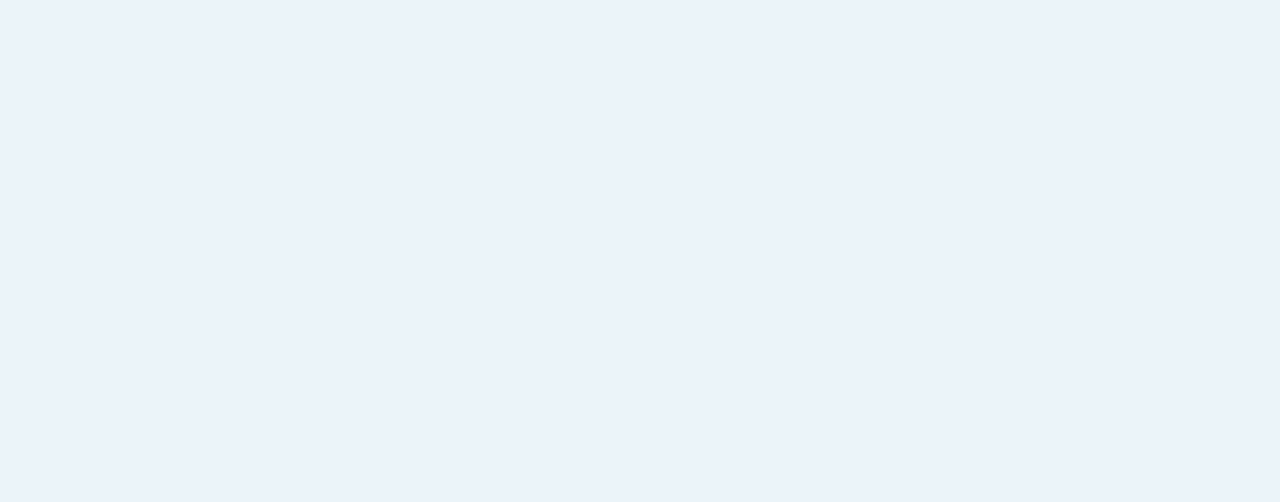
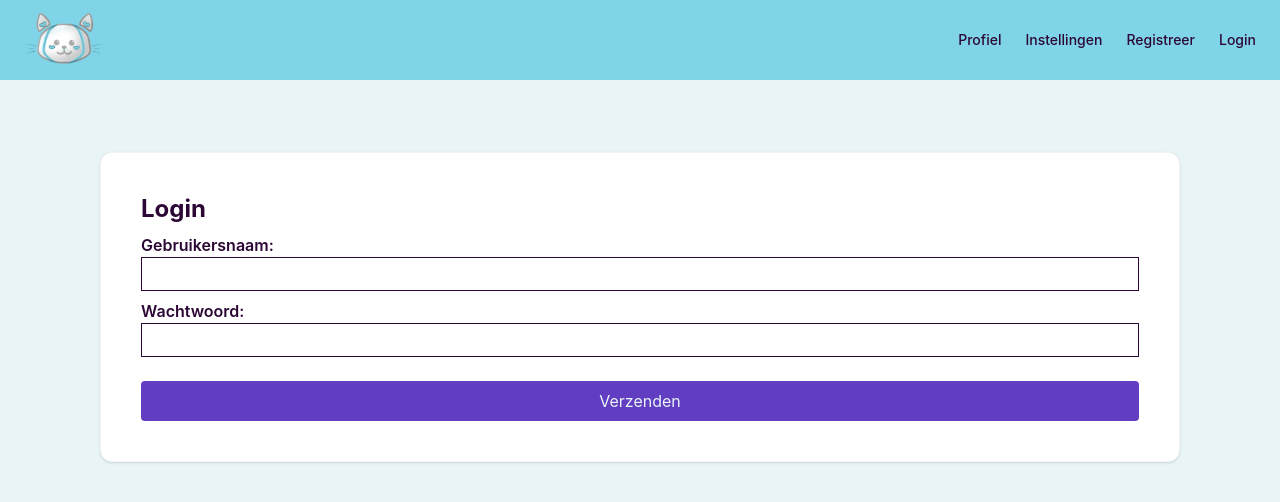
Before and after one commit to SukunaRaven/merai, a React (Vite) app: page /login in a window 1280 px wide. Shown: the top 502 px of the page. Built offline with nearby package versions, Linux system fonts and the light colour scheme; a web font is replaced by a local one.

Commit message:
Create account works, login doesn't work yet, it goes through ifelse and shows my alert from else

```diff
--- a/src/components/layout/Nav.jsx
+++ b/src/components/layout/Nav.jsx
@@ -14,12 +14,12 @@ function Nav() {
                     <div className="hidden md:flex items-center gap-6">
                         <Link to="/profile"
                               className="text-black-blue text-sm font-medium hover:text-white-blue transition-colors">Profiel</Link>
+                        <Link to="/settings"
+                              className="text-black-blue text-sm font-medium hover:text-white-blue transition-colors">Instellingen</Link>
+                        <Link to="/create"
+                              className="text-black-blue text-sm font-medium hover:text-white-blue transition-colors">Registreer</Link>
                         <Link to="/login"
                               className="text-black-blue text-sm font-medium hover:text-white-blue transition-colors">Login</Link>
-                        <Link to="/create"
-                              className="text-black-blue text-sm font-medium hover:text-white-blue transition-colors">Registreer</Link>
-                        <Link to="/settings"
-                              className="text-black-blue text-sm font-medium hover:text-white-blue transition-colors">Instellingen</Link>
                     </div>
                 </nav>
             </div>
--- a/src/pages/CreateAccountPage.jsx
+++ b/src/pages/CreateAccountPage.jsx
@@ -1,77 +1,106 @@
 import Nav from "../components/layout/Nav.jsx";
-import {Link} from "react-router";
 import {useState} from "react";
+import {useNavigate} from "react-router";
 
 function CreateAccountPage() {
-    const [showModal, setShowModal] = useState(false);
+    const [formData, setFormData] = useState({
+        username: '',
+        email: '',
+        password: ''
+    });
 
-    const handleSubmit = (e) => {
+    const navigate = useNavigate();
+
+    const handleChange = (e) => {
+        setFormData({
+            ...formData,
+            [e.target.name]: e.target.value
+        });
+    };
+
+    const handleRegister = async (e) => {
         e.preventDefault();
-        // Here you would typically handle the data submission
-        setShowModal(true);
+
+        try {
+            const response = await fetch('http://145.24.237.168:8000/users', {
+                method: 'POST',
+                headers: {
+                    'Accept': 'application/json',
+                    'Content-Type': 'application/json'
+                },
+                body: JSON.stringify(formData)
+            });
+
+            const data = await response.json();
+            if (response.ok) {
+                console.log("Account succesvol aangemaakt!", data);
+                alert("Account aangemaakt! Je kunt nu inloggen.");
+                navigate("/login");
+            } else {
+                console.log("Registratie mislukt:", data.message);
+            }
+        } catch (e) {
+            console.log("Netwerkfout:", e);
+        }
     };
 
     return (
         <div className="bg-white-blue flex flex-col gap-3 min-h-screen relative">
             <Nav/>
             <main className="py-15 px-25">
-                <form onSubmit={handleSubmit} className="flex flex-col gap-2 py-4 p-4">
+                <form onSubmit={handleRegister}
+                      className="flex flex-col gap-2 py-10 p-10 bg-white rounded-xl shadow-sm border border-gray-100">
+                    <h1 className="text-black-blue font-bold font-primary text-2xl">Maak account aan</h1>
                     <div className="flex flex-col">
-                        <label htmlFor="username" className="text-black-blue font-semibold">Username:</label>
+                        <label htmlFor="username" className="text-black-blue font-semibold">Gebruikersnaam:</label>
                         <input type="text"
                                id="username"
-                               name="username"
-                               className="border p-1"/>
+                               name="username" // Moet exact matchen met de key in formData
+                               value={formData.username}
+                               onChange={handleChange}
+                               className="border p-1"
+                               required/>
                     </div>
                     <div className="flex flex-col">
                         <label htmlFor="email" className="text-black-blue font-semibold">Email:</label>
                         <input type="text"
                                id="email"
                                name="email"
-                               className="border p-1"/>
+                               value={formData.email}
+                               onChange={handleChange}
+                               className="border p-1"
+                               required/>
                     </div>
                     <div className="flex flex-col">
                         <label htmlFor="password" className="text-black-blue font-semibold">Wachtwoord:</label>
-                        <input type="text"
+                        <input type="password"
                                id="password"
                                name="password"
-                               className="border p-1"/>
+                               value={formData.password}
+                               onChange={handleChange}
+                               className="border p-1"
+                               required/>
                     </div>
-                    <div className="flex flex-col">
-                        <label htmlFor="role" className="text-black-blue font-semibold">Rol:</label>
-                        <input type="text"
-                               id="role"
-                               name="role"
-                               className="border p-1"/>
-                    </div>
-                    <div className="flex flex-col">
-                        <label htmlFor="language" className="text-black-blue font-semibold">Taal:</label>
-                        <input type="text"
-                               id="language"
-                               name="language"
-                               className="border p-1"/>
-                    </div>
+                    {/*<div className="flex flex-col">*/}
+                    {/*    <label htmlFor="role" className="text-black-blue font-semibold">Rol:</label>*/}
+                    {/*    <input type="text"*/}
+                    {/*           id="role"*/}
+                    {/*           name="role"*/}
+                    {/*           className="border p-1"/>*/}
+                    {/*</div>*/}
+                    {/*<div className="flex flex-col">*/}
+                    {/*    <label htmlFor="language" className="text-black-blue font-semibold">Taal:</label>*/}
+                    {/*    <input type="text"*/}
+                    {/*           id="language"*/}
+                    {/*           name="language"*/}
+                    {/*           className="border p-1"/>*/}
+                    {/*</div>*/}
 
                     <button type="submit"
                             className="rounded bg-blue text-white-blue p-2 mt-4 cursor-pointer hover:bg-blue/90">Verzenden
                     </button>
                 </form>
             </main>
-
-            {showModal && (
-                <div className="fixed inset-0 bg-black/50 flex items-center justify-center z-50">
-                    <div className="bg-white p-8 rounded-lg shadow-xl max-w-md w-full text-center">
-                        <h2 className="text-2xl font-bold mb-4 text-blue">Bedankt!</h2>
-                        <p className="mb-6 text-gray-600">Je antwoorden zijn succesvol verzonden.</p>
-                        <Link
-                            to="/"
-                            className="inline-block bg-blue-light text-black-blue px-6 py-2 rounded hover:bg-primary/90 transition-colors"
-                        >
-                            Terug naar Home
-                        </Link>
-                    </div>
-                </div>
-            )}
         </div>
     );
 }
--- a/src/pages/LoginPage.jsx
+++ b/src/pages/LoginPage.jsx
@@ -1,5 +1,83 @@
+import Nav from "../components/layout/Nav.jsx";
+import {useNavigate} from "react-router";
+import {useState} from "react";
+
 function LoginPage() {
+    const [credentials, setCredentials] = useState({
+        username: '',
+        password: ''
+    });
 
+    const navigate = useNavigate();
+
+    const handleChange = (e) => {
+        setCredentials({
+            ...credentials,
+            [e.target.name]: e.target.value
+        });
+    };
+
+    const handleLogin = async (e) => {
+        e.preventDefault()
+
+        try {
+            const result = await fetch('http://145.24.237.168:8000/users', {
+                method: 'POST',
+                headers: {
+                    'Accept': 'application/json',
+                    'Content-Type': 'application/json'
+                },
+                body: JSON.stringify(credentials)
+            });
+
+            const data = await result.json();
+            if (result.ok) {
+                console.log("Login succesvol!", data);
+                alert("Welkom terug!");
+                navigate("/");
+            } else {
+                alert("Login mislukt: " + (data.message || "Onbekende fout"));
+            }
+        } catch (e) {
+            console.log("Netwerkfout:", e);
+        }
+    };
+
+    return (
+        <div className="bg-white-blue flex flex-col gap-3 min-h-screen relative">
+            <Nav/>
+            <main className="py-15 px-25">
+                <form onSubmit={handleLogin}
+                      className="flex flex-col gap-2 py-10 p-10 bg-white rounded-xl shadow-sm border border-gray-100">
+                    <h1 className="text-black-blue font-bold font-primary text-2xl">Login</h1>
+                    <div className="flex flex-col">
+                        <label htmlFor="username" className="text-black-blue font-semibold">Gebruikersnaam:</label>
+                        <input type="text"
+                               id="username"
+                               name="username"
+                               value={credentials.username}
+                               onChange={handleChange}
+                               className="border p-1"
+                               required/>
+                    </div>
+                    <div className="flex flex-col">
+                        <label htmlFor="password" className="text-black-blue font-semibold">Wachtwoord:</label>
+                        <input type="password"
+                               id="password"
+                               name="password"
+                               value={credentials.password}
+                               onChange={handleChange}
+                               className="border p-1"
+                               required/>
+                    </div>
+
+                    <button type="submit"
+                            className="rounded bg-blue text-white-blue p-2 mt-4 cursor-pointer hover:bg-blue/90">Verzenden
+                    </button>
+                </form>
+            </main>
+        </div>
+    );
 }
 
 export default LoginPage;
```
